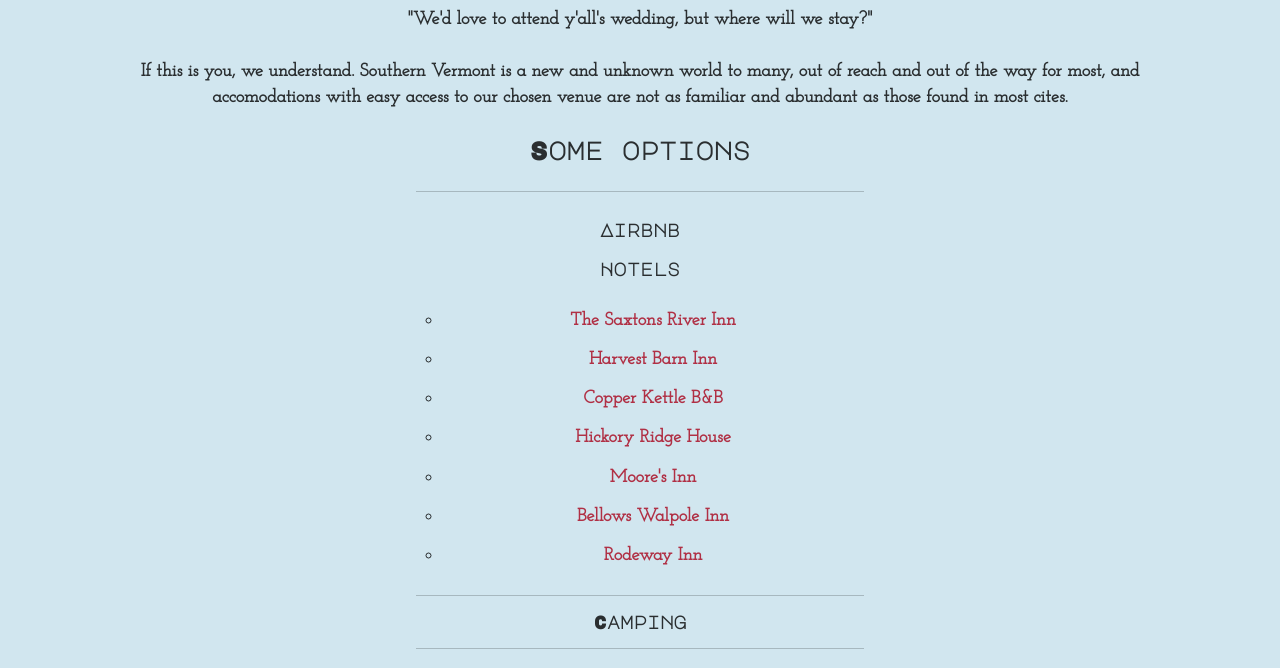
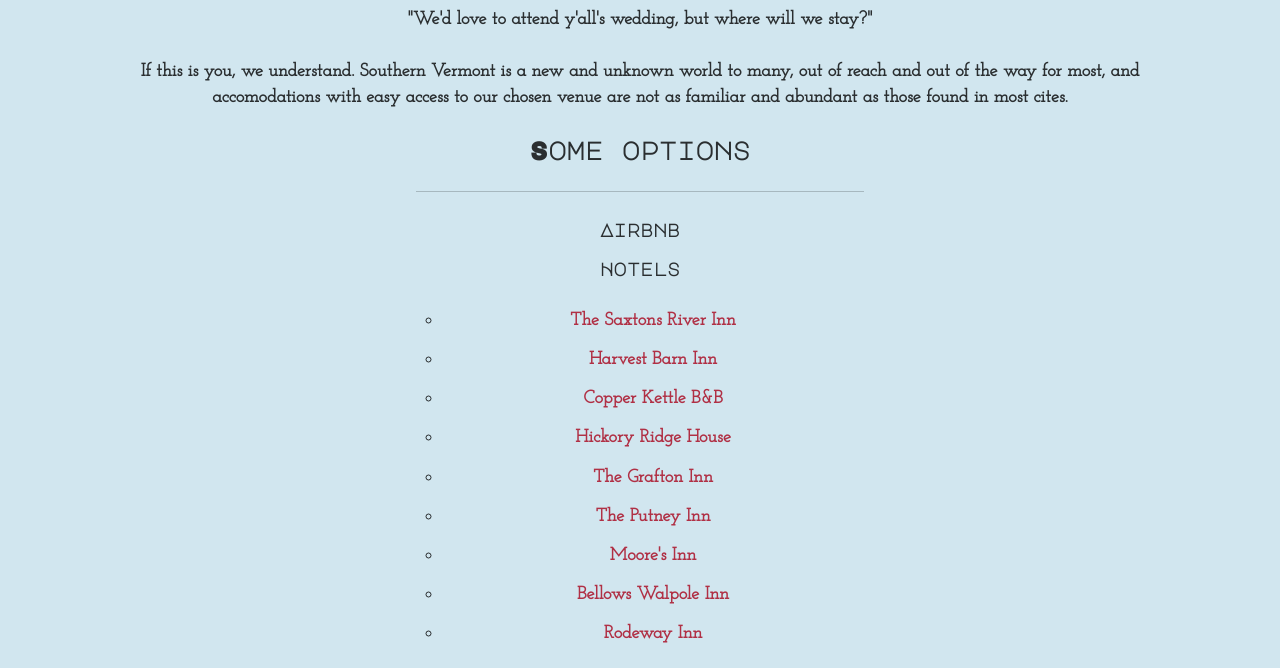
Before and after one commit to xezian/jasonandariel, a Gatsby site: page /places-2-stay in a window 1280 px wide. Both pictures are taken after a click on the heading "Hotels". Shown: the part 832-1500 px from the top of the page. Built offline with nearby package versions, Linux system fonts and the light colour scheme; Gatsby itself is replaced by a stand-in of ours.

Commit message:
added putneyinn and grafton inn

```diff
--- a/src/pages/places-2-stay.js
+++ b/src/pages/places-2-stay.js
@@ -81,6 +81,24 @@ const PlacesToStay = () => (
                   rel="noopener noreferrer"
                 >
                   Hickory Ridge House
+                </a>
+              </li>
+              <li>
+                <a
+                  href="https://www.graftoninnvermont.com/"
+                  target="_blank"
+                  rel="noopener noreferrer"
+                >
+                  The Grafton Inn
+                </a>
+              </li>
+              <li>
+                <a
+                  href="http://putneyinn.com/"
+                  target="_blank"
+                  rel="noopener noreferrer"
+                >
+                  The Putney Inn
                 </a>
               </li>
               <li>
```
